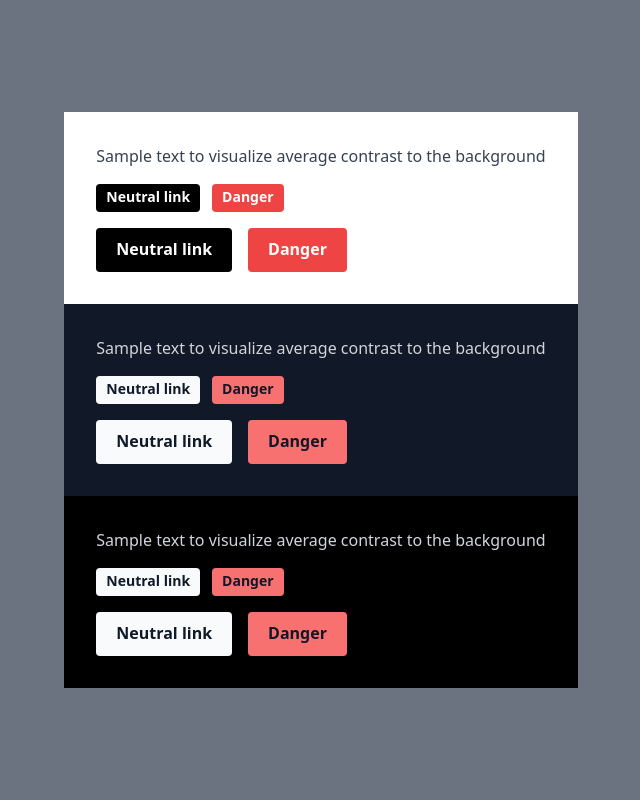
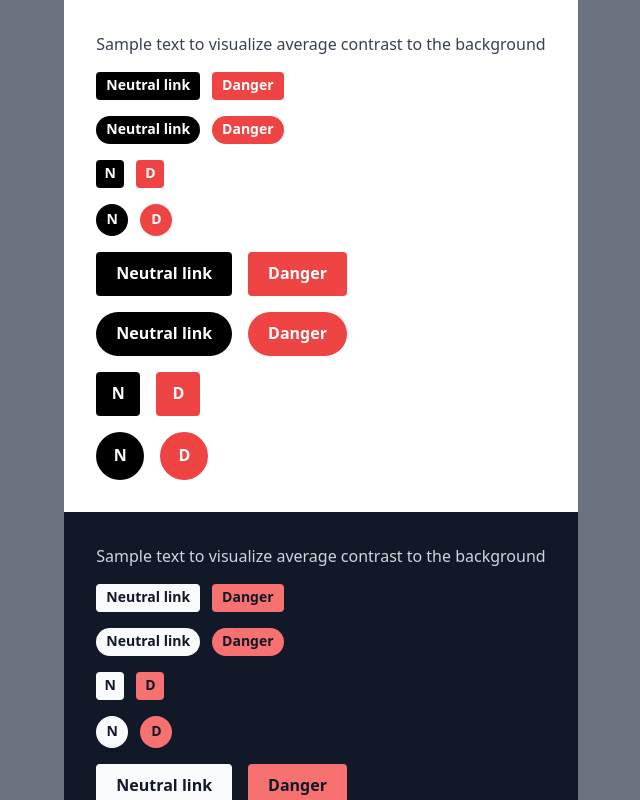
Before and after one commit to FlynnRider-000/nextjs-starter, a Next.js app: page / in a window 1280 px wide. Shown: the top 800 px of the page, without its empty margins (319-959 px from the left). Built offline with nearby package versions, Linux system fonts and the light colour scheme.

Commit message:
feat(Button): shape variants

```diff
--- a/src/components/buttons/_Button.tsx
+++ b/src/components/buttons/_Button.tsx
@@ -10,6 +10,7 @@ const ButtonDefaultElement = "button";
 
 export type ButtonOwnProps = {
 	size?: "sm" | "md";
+	shape?: "rectangle" | "pill" | "square" | "circle";
 	intent?: "neutral" | "danger";
 };
 
@@ -26,6 +27,7 @@ export const Button: PolymorphicForwardRefExoticComponent<
 	{
 		as,
 		size = "md",
+		shape = "rectangle",
 		intent = "neutral",
 		className,
 		...restProps
@@ -38,10 +40,23 @@ export const Button: PolymorphicForwardRefExoticComponent<
 			ref={ref}
 			type={Element === "button" ? "button" : undefined}
 			className={clsx(
-				"inline-flex items-center pb-0.5 text-center font-semibold leading-tight rounded focus:outline-none transition-colors motion-reduce:transition-none focus-visible:ring-4",
+				"inline-flex items-center justify-center pb-0.5 text-center font-semibold leading-tight focus:outline-none transition-colors motion-reduce:transition-none focus-visible:ring-4",
 				{
-					"h-7 text-sm": size === "sm",
-					"h-11": size === "md",
+					[clsx(
+						"text-sm",
+						shape === "circle"
+							? "h-8 w-8"
+							: ["h-7", shape === "square" && "w-7"],
+					)]: size === "sm",
+					[clsx(
+						shape === "circle"
+							? "h-12 w-12"
+							: ["h-11", shape === "square" && "w-11"],
+					)]: size === "md",
+				},
+				{
+					rounded: shape === "rectangle" || shape === "square",
+					"rounded-full": shape === "pill" || shape === "circle",
 				},
 				[
 					"text-white dark:text-gray-900",
--- a/src/components/buttons/_TextualButton.tsx
+++ b/src/components/buttons/_TextualButton.tsx
@@ -23,6 +23,7 @@ export const TextualButton: PolymorphicForwardRefExoticComponent<
 >(
 	{
 		size = "md",
+		shape = "rectangle",
 		className,
 		...restProps
 	}: PolymorphicPropsWithoutRef<TextualButtonOwnProps, T>,
@@ -32,8 +33,9 @@ export const TextualButton: PolymorphicForwardRefExoticComponent<
 		<Button<React.ElementType>
 			ref={ref}
 			size={size}
+			shape={shape}
 			className={clsx(
-				{
+				(shape === "rectangle" || shape === "pill") && {
 					"px-2.5": size === "sm",
 					"px-5": size === "md",
 				},
--- a/src/pages/index.tsx
+++ b/src/pages/index.tsx
@@ -40,6 +40,45 @@ export default function Page() {
 							Danger
 						</PrimaryButton>
 					</div>
+					<div className="space-x-3">
+						<PrimaryButton
+							as="a"
+							href="https://github.com/kripod"
+							size="sm"
+							shape="pill"
+						>
+							Neutral link
+						</PrimaryButton>
+						<PrimaryButton size="sm" shape="pill" intent="danger">
+							Danger
+						</PrimaryButton>
+					</div>
+					<div className="space-x-3">
+						<PrimaryButton
+							as="a"
+							href="https://github.com/kripod"
+							size="sm"
+							shape="square"
+						>
+							N
+						</PrimaryButton>
+						<PrimaryButton size="sm" shape="square" intent="danger">
+							D
+						</PrimaryButton>
+					</div>
+					<div className="space-x-3">
+						<PrimaryButton
+							as="a"
+							href="https://github.com/kripod"
+							size="sm"
+							shape="circle"
+						>
+							N
+						</PrimaryButton>
+						<PrimaryButton size="sm" shape="circle" intent="danger">
+							D
+						</PrimaryButton>
+					</div>
 
 					<div className="space-x-4">
 						<PrimaryButton as="a" href="https://github.com/kripod">
@@ -47,6 +86,38 @@ export default function Page() {
 						</PrimaryButton>
 						<PrimaryButton intent="danger">Danger</PrimaryButton>
 					</div>
+					<div className="space-x-4">
+						<PrimaryButton as="a" href="https://github.com/kripod" shape="pill">
+							Neutral link
+						</PrimaryButton>
+						<PrimaryButton shape="pill" intent="danger">
+							Danger
+						</PrimaryButton>
+					</div>
+					<div className="space-x-4">
+						<PrimaryButton
+							as="a"
+							href="https://github.com/kripod"
+							shape="square"
+						>
+							N
+						</PrimaryButton>
+						<PrimaryButton shape="square" intent="danger">
+							D
+						</PrimaryButton>
+					</div>
+					<div className="space-x-4">
+						<PrimaryButton
+							as="a"
+							href="https://github.com/kripod"
+							shape="circle"
+						>
+							N
+						</PrimaryButton>
+						<PrimaryButton shape="circle" intent="danger">
+							D
+						</PrimaryButton>
+					</div>
 				</Canvas>
 			</ThemingShowcase>
 		</div>
```
